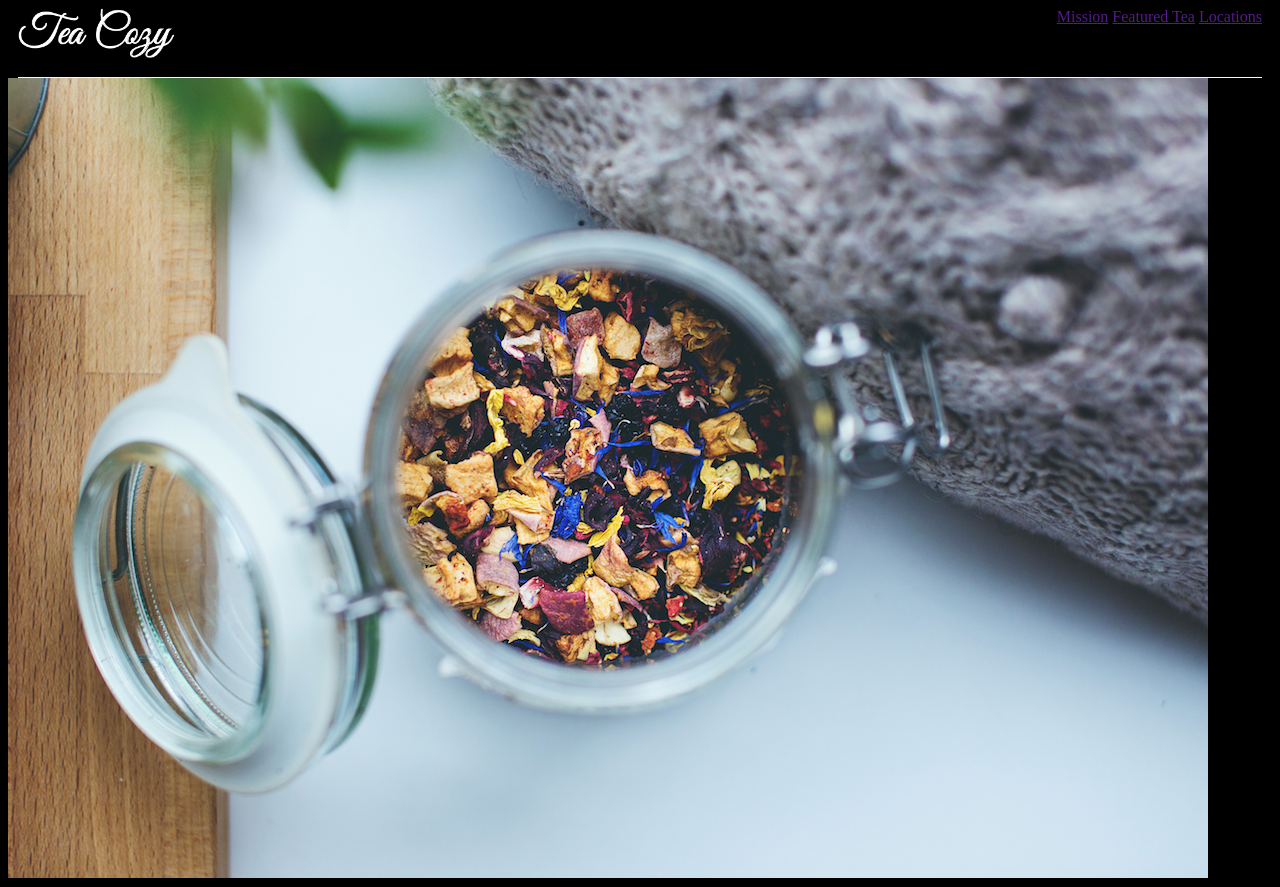
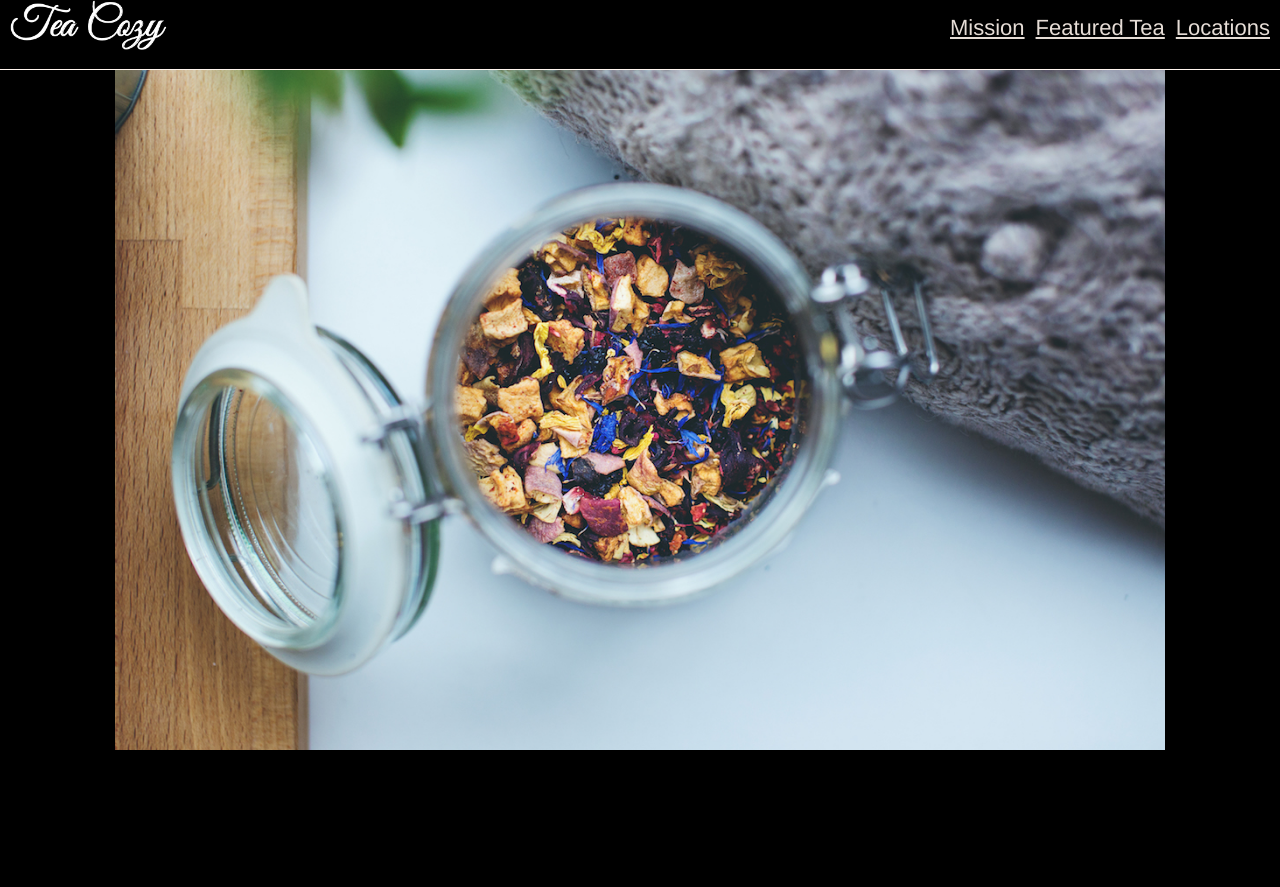
Before and after one commit to olinelson/teacosy, a plain HTML site: page index.html in a window 1280 px wide. Shown: the top 887 px of the page. Drawn offline with Linux system fonts and the light colour scheme.

Commit message:
more progress on css aligning objects etc

```diff
--- a/index.html
+++ b/index.html
@@ -6,6 +6,7 @@
     <title>Tea Cosy</title>
   </head>
   <body>
+
     <div class="header">
 
       <img src="resources/images/img-tea-cozy-logo.png" />
@@ -17,12 +18,16 @@
 
         <a href="">Locations</a>
 
-      </div>
+    </div>
 
 
     </div>
 
-    <img src="resources/images/img-mission-background.jpg" />
+    <div class="mainpage">
+
+    <div class="mission">
+    <img src="resources/images/img-mission-background.jpg"/>
+    </div>
 
     <div class="ourmission">
       <h2>Our Mission</h2>
@@ -99,6 +104,8 @@
 
       </div>
 
+  </div>
+
       <div class="bottomlogo">
         <h1>The Tea Cozy</h1>
         <h5>contact@theteacozy.com</h5>
--- a/resources/css/style.css
+++ b/resources/css/style.css
@@ -1,15 +1,64 @@
 body{
   background-color: black;
+  margin: 0;
+  padding: 0;
+  width: 100%;
+}
+
+.mainpage{
+  padding-top: 50px;
 }
 
 .header{
   display: flex;
-  margin: 0 10px;
+  margin: 0;
+  background-color: black;
+  padding: 0;
   height: 69px;
   border-bottom: 1px solid seashell;
+  border-width: 100%;
   justify-content: space-between;
+  position: fixed;
+  width: 100%;
+  z-index: 100;
 }
 
 .header img{
   height: 50px;
+  margin: 0;
+  padding: 0 10px;
 }
+#menubar{
+  display: flex;
+  justify-content: space-between;
+  opacity: 0.9;
+  width: 25%;
+  font-size: 22px;
+  font-family: Helvetica;
+  padding-right: 10px;
+  padding-top: 15px;
+  align-content: center;
+}
+#menubar a visited , a{
+  color: seashell;
+
+}
+
+.mainpage{
+  display:
+
+}
+
+.mission{
+  background-color: black;
+  display: flex;
+  z-index: 1000;
+  align-content: center;
+  justify-content: center;
+}
+
+.mission img{
+  height: 700px;
+  width: auto;
+
+}
```
